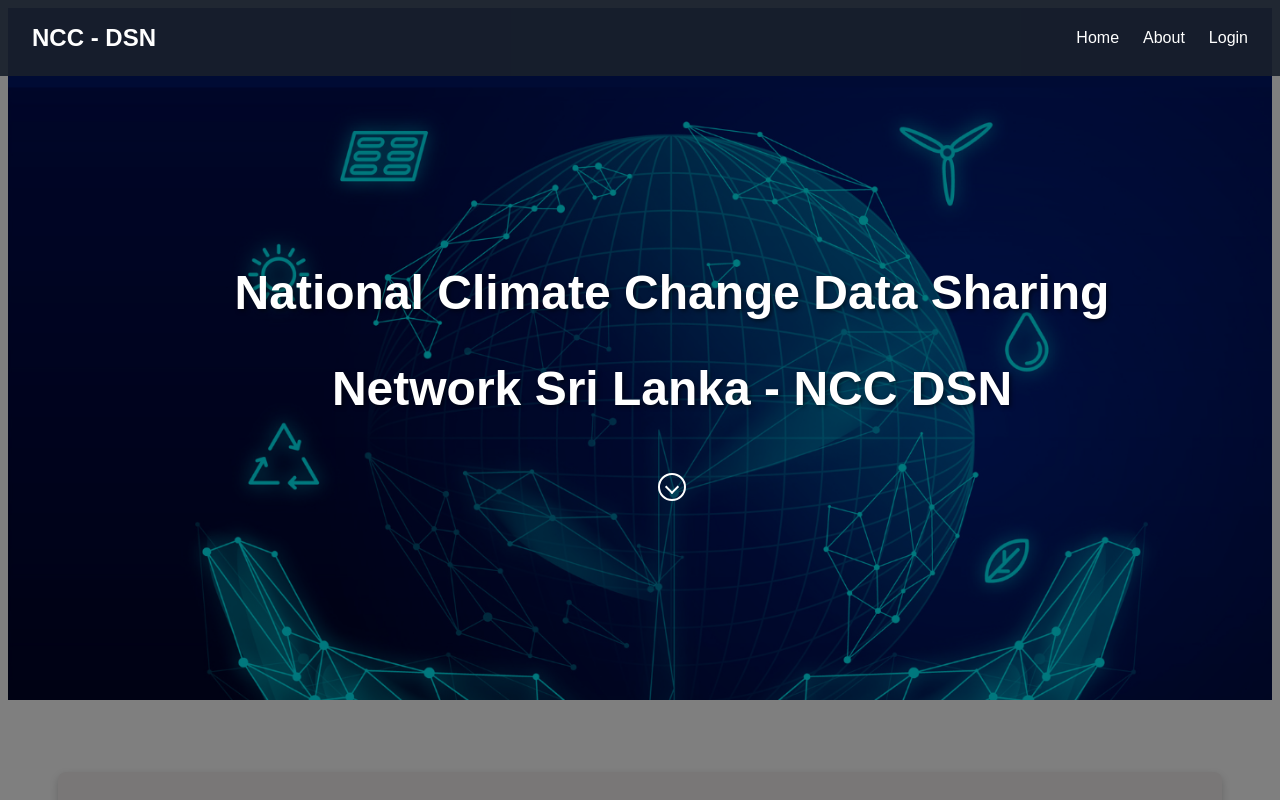
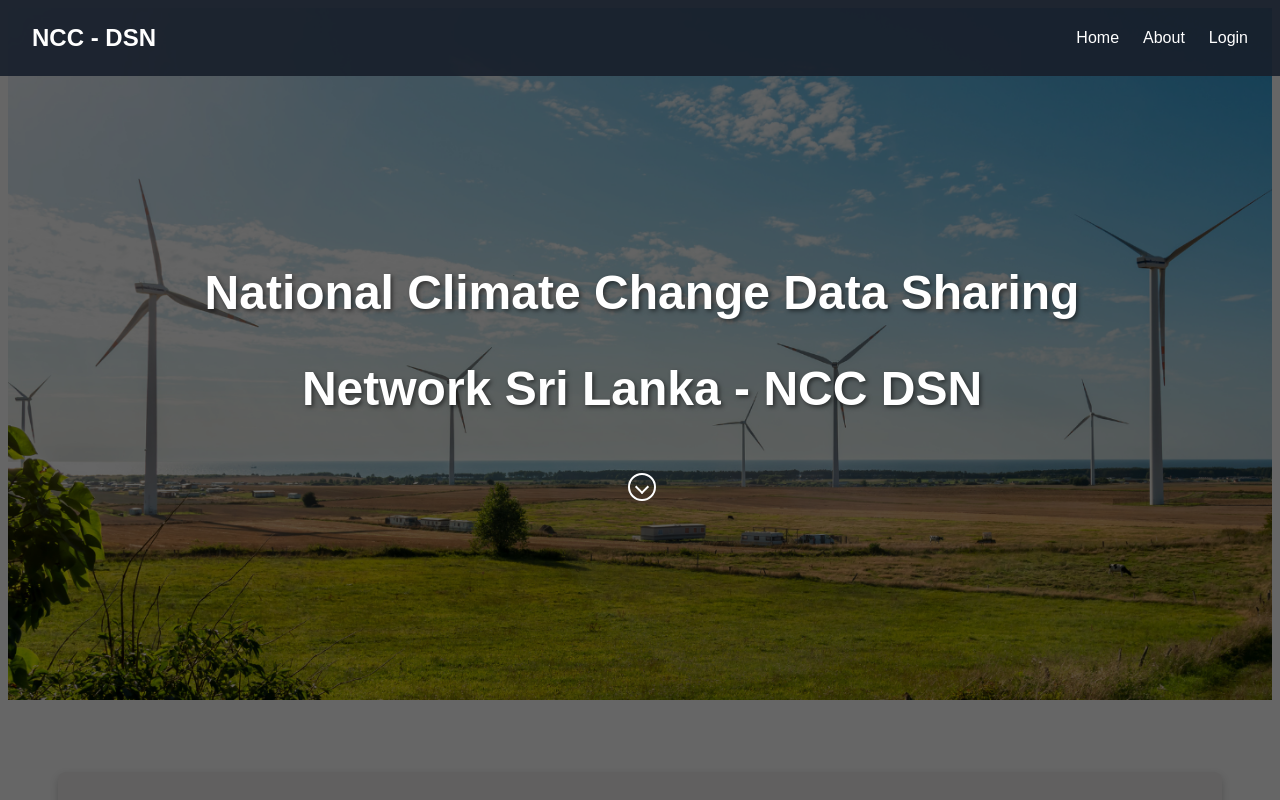
Before and after one commit to ChathuAbeyrathna/NCC_DSN, an Angular app in the folder frontend/: page / in a window 1280 px wide. Shown: the top 800 px of the page. Built offline with nearby package versions, Linux system fonts and the light colour scheme.

Commit message:
Bg Image Changes

```diff
--- a/frontend/src/app/home.component.ts
+++ b/frontend/src/app/home.component.ts
@@ -52,9 +52,10 @@ import { NavbarComponent } from './navbar.component';
 
     /* Hero Section */
     .hero-section {
-      background-image: url('../assets/home.png');
+      background-image: url('../assets/homeBg.png');
       background-position: center;
       background-size: cover;
+      background-repeat: no-repeat;
       height: 660px;
       display: flex;
       justify-content: center;
@@ -72,7 +73,7 @@ import { NavbarComponent } from './navbar.component';
       left: 0;
       width: 100%;
       height: 100%;
-      background-color: rgba(0, 0, 0, 0.5);
+      background-color: rgba(0, 0, 0, 0.6);
     }
 
     .hero-text {
@@ -83,6 +84,7 @@ import { NavbarComponent } from './navbar.component';
       z-index: 1; /* Ensure text is above the overlay */
       line-height: 2;
       margin-top: 70px;
+      margin-right: 60px;
     }
 
     /* Boxes Section */
@@ -241,7 +243,6 @@ import { NavbarComponent } from './navbar.component';
       .hero-text {
         font-size: 1.5rem; /* Even smaller font size for mobile */
         line-height: 2;
-        margin-right: 55px;
       }
 
       .box {
@@ -261,6 +262,8 @@ import { NavbarComponent } from './navbar.component';
         font-size: 0.8rem;
       }
     }
+
+
   `]
 })
 export class HomeComponent {
```
Also changed, not shown: frontend/src/assets/home.png, frontend/src/assets/homeBg.png.
